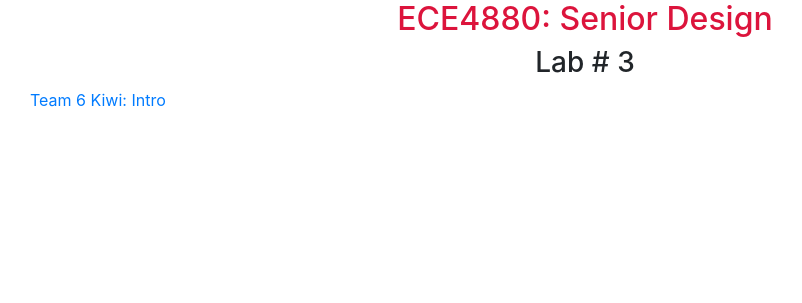
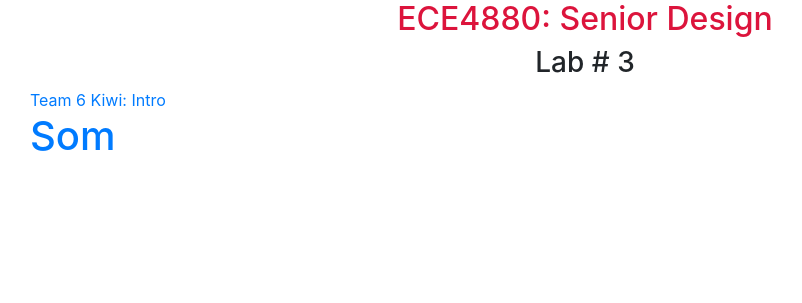
Before and after one commit to Trisentosa/Lab3ECE4880, a Flask app: page / in a window 1280 px wide. Shown: the part 128-431 px from the top of the page, without its empty margins (55-857 px from the left). Run offline with Flask 2, Linux system fonts and the light colour scheme; some libraries are stand-ins or nearby versions.

Commit message:
commit - meesam

```diff
--- a/templates/base.html
+++ b/templates/base.html
@@ -40,7 +40,4 @@
 
 
 
-
-
-
 </html>
--- a/templates/home.html
+++ b/templates/home.html
@@ -28,6 +28,9 @@
     <!-- <img src="/static/Tigerhawk-gold on black@2x.png" > -->
 
 
+    <h1>
+      <a href="som"> Som </a>
+    </h1>
 
   </body>
 
```
